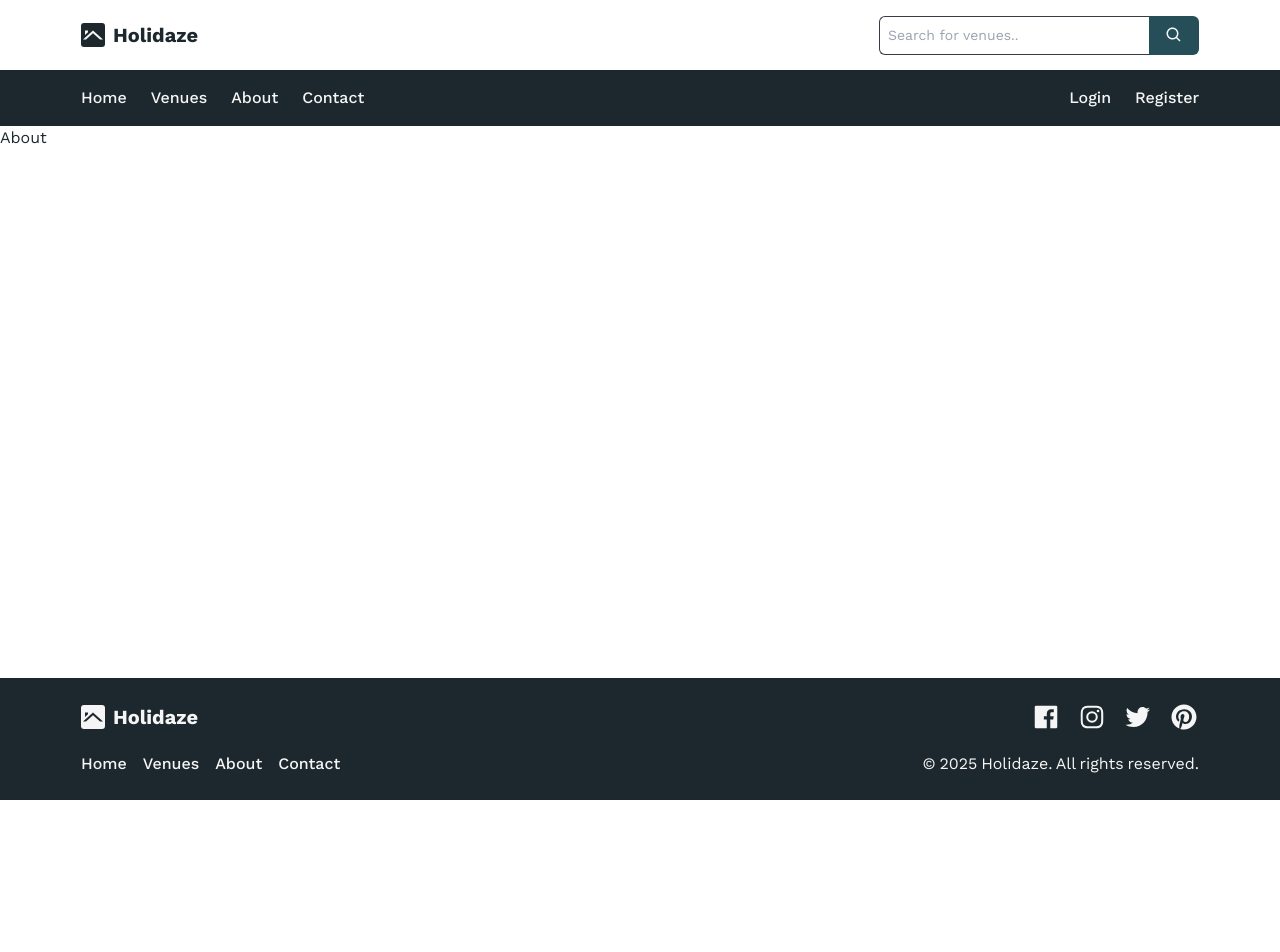
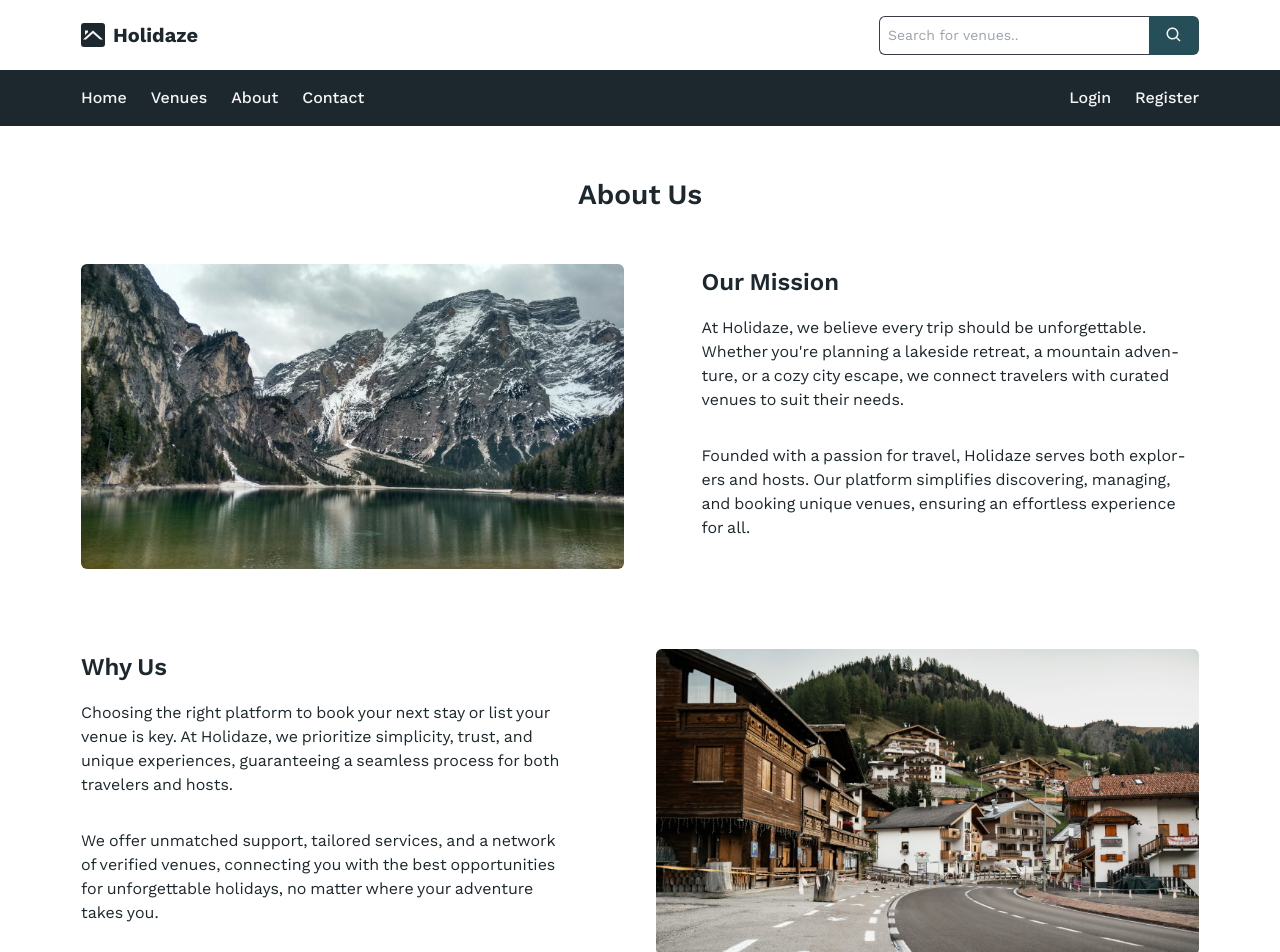
Before and after one commit to aklevjer/holidaze-pe2, a React (Vite) app: page /about in a window 1280 px wide. Shown: the top 952 px of the page. Before the commit the page ends 800 px from the top, so only its background shows below. Built offline with nearby package versions, Linux system fonts and the light colour scheme.

Commit message:
Update About page with images and content

```diff
--- a/src/pages/About/index.tsx
+++ b/src/pages/About/index.tsx
@@ -1,3 +1,53 @@
 export default function About() {
-  return <h1>About</h1>;
+  return (
+    <>
+      <h1 className="my-12 text-center text-2xl font-semibold capitalize">About us</h1>
+
+      <section className="container mb-20 grid gap-8 hyphens-auto text-pretty md:grid-cols-2">
+        <img
+          src="/images/about-1.jpg"
+          alt="Emerald lake with snow-covered mountains in Braies, Italy"
+          className="h-full rounded-md object-cover"
+        />
+
+        <div className="justify-self-end md:max-w-prose">
+          <h2 className="mb-4 text-xl font-semibold capitalize">Our mission</h2>
+          <p className="mb-8">
+            At Holidaze, we believe every trip should be unforgettable. Whether you're planning a
+            lakeside retreat, a mountain adventure, or a cozy city escape, we connect travelers with
+            curated venues to suit their needs.
+          </p>
+
+          <p>
+            Founded with a passion for travel, Holidaze serves both explorers and hosts. Our
+            platform simplifies discovering, managing, and booking unique venues, ensuring an
+            effortless experience for all.
+          </p>
+        </div>
+      </section>
+
+      <section className="container mb-20 grid gap-8 hyphens-auto text-pretty md:grid-cols-2">
+        <img
+          src="/images/about-2.jpg"
+          alt="Countryside street in Selva di Val Gardena, Italy"
+          className="h-full rounded-md object-cover md:order-last"
+        />
+
+        <div className="md:max-w-prose">
+          <h2 className="mb-4 text-xl font-semibold capitalize">Why us</h2>
+          <p className="mb-8">
+            Choosing the right platform to book your next stay or list your venue is key. At
+            Holidaze, we prioritize simplicity, trust, and unique experiences, guaranteeing a
+            seamless process for both travelers and hosts.
+          </p>
+
+          <p>
+            We offer unmatched support, tailored services, and a network of verified venues,
+            connecting you with the best opportunities for unforgettable holidays, no matter where
+            your adventure takes you.
+          </p>
+        </div>
+      </section>
+    </>
+  );
 }
```
